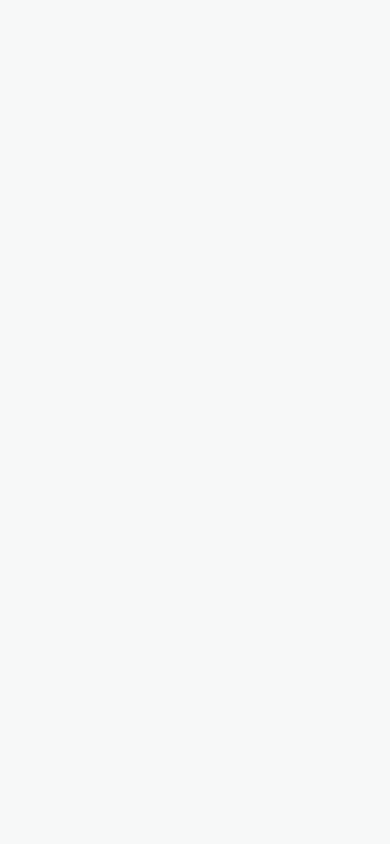
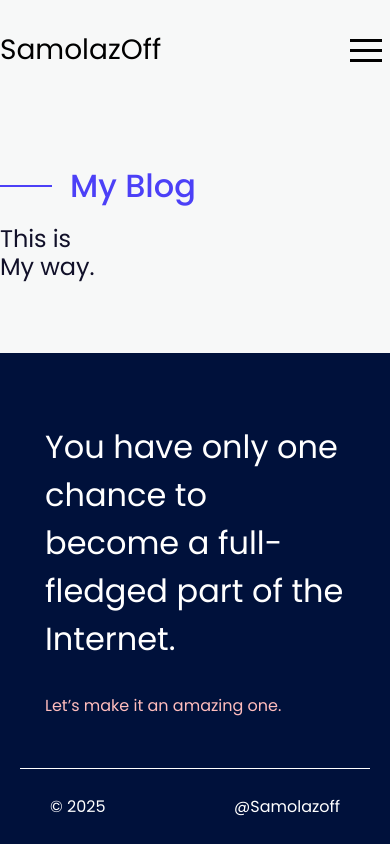
Before and after one commit to samolazoff/samolazoff-react, a React (Vite) app: page /blog in a window 390 px wide. Before the commit this address had no page. Built offline with nearby package versions, Linux system fonts and the light colour scheme.

Commit message:
Create page blog

```diff
--- a/src/layouts/About/About.jsx
+++ b/src/layouts/About/About.jsx
@@ -2,12 +2,12 @@ import './About.scss';
 
 import TitleBlock from '../../components/TitleBlock/TitleBlock';
 
-import MyImg from '../../static/img/mine/5373046436129799659.png';
+// import MyImg from '../../static/img/mine/5373046436129799659.png';
 
 const About = () => {
     return (
         <section className='about'>
-            <img  className='about__img' src={MyImg} alt="MY_IMG" />
+            {/* <img  className='about__img' src={MyImg} alt="MY_IMG" /> */}
             <div className="about-content">
                 <TitleBlock txt='Raman Samalazau'/>
                 <span className="about__txt">Hello, my name's Raman. I'm a Web Developer.</span>
--- /dev/null
+++ b/src/pages/Blog/Blog.jsx
@@ -0,0 +1,19 @@
+import { Link } from 'react-router-dom';
+
+import './BLog.scss';
+
+import TitleBlock from '../../components/TitleBlock/TitleBlock';
+
+const BLog = () => {
+    return (
+        <section className='blog'>
+            <TitleBlock txt='My Blog'/>
+            <div className="blog__title-txt" id='contacts'>
+                <span>This is</span>
+                <span>My way.</span>
+            </div>
+        </section>
+    );
+};
+
+export default BLog;
--- /dev/null
+++ b/src/pages/Blog/Blog.scss
@@ -0,0 +1,53 @@
+.blog{
+    @include flex($dir: column, $jc: flex-start, $ai: flex-start);
+    gap: 25px;
+    width: 100%;
+    &__title-txt{
+        @include flex($jc: flex-start, $ai: flex-start);
+        max-width: 992px;
+        padding-bottom: 50px;
+        font-size: 42px;
+        line-height: 56px;
+        letter-spacing: -.1px;
+        border-bottom: 1px solid #ECECEC;
+        color: #111029;
+    }
+}
+@media screen and (max-width: 1200px) {
+
+}
+
+@media screen and (max-width: 992px) {
+    .blog{
+        &__title-txt{
+            max-width: 768px;
+            font-size: 28px;
+            line-height: 28px;
+            letter-spacing: -.1px;
+        }
+    }
+}
+
+@media screen and (max-width: 768px) {
+    .blog{
+        &__title-txt{
+            max-width: 576px;
+            font-size: 24px;
+            line-height: 28px;
+            letter-spacing: -.1px;
+            border: none;
+            padding-bottom: 0px;
+        }
+    }
+}
+
+@media screen and (max-width: 576px) {
+    .blog{
+        &__title-txt{
+            max-width: 576px;
+            font-size: 24px;
+            line-height: 28px;
+            letter-spacing: -.1px;
+        }
+    }
+}
--- a/src/pages/Work/Work.jsx
+++ b/src/pages/Work/Work.jsx
@@ -4,7 +4,7 @@ import './Work.scss';
 
 import TitleBlock from '../../components/TitleBlock/TitleBlock';
 
-import imgSite from '../../static/img/mine/site.png';
+// import imgSite from '../../static/img/mine/site.png';
 
 const Work = () => {
     return (
@@ -16,14 +16,14 @@ const Work = () => {
             </div>
             <ul className="work-items">
                 <li className="work-card">
-                    <img src={imgSite} alt="img-site" className='work-card__img'/>
+                    {/* <img src={imgSite} alt="img-site" className='work-card__img'/> */}
                     <div className="work-card-box">
                         <h3 className="work-card__title">Portfolio Samolazoff</h3>
                         <span className="work-card__discription">This is siteportfolio for my</span>
                     </div>
                 </li>
                 <li className="work-card">
-                    <img src={imgSite} alt="img-site" className='work-card__img'/>
+                    {/* <img src={imgSite} alt="img-site" className='work-card__img'/> */}
                     <div className="work-card-box">
                         <Link to='/'>
                             <h3 className="work-card__title">Portfolio Samolazoff</h3>
--- a/src/routes/Routes.jsx
+++ b/src/routes/Routes.jsx
@@ -5,6 +5,7 @@ import Layout from "../components/Layout/Layout";
 import Home from "../pages/Home/Home";
 import Contacts from '../pages/Contacts/Contacts';
 import Work from "../pages/Work/Work";
+import BLog from "../pages/Blog/Blog";
 
 const AppRoutes = () => {
     return (
@@ -14,6 +15,7 @@ const AppRoutes = () => {
                     <Route index element = {<Home/>}/>
                     <Route path="contacts" element = {<Contacts/>}/>
                     <Route path="work" element={<Work/>}/>
+                    <Route path="blog" element={<BLog/>}/>
                 </Route>
             </Routes>
         </BrowserRouter>
```
